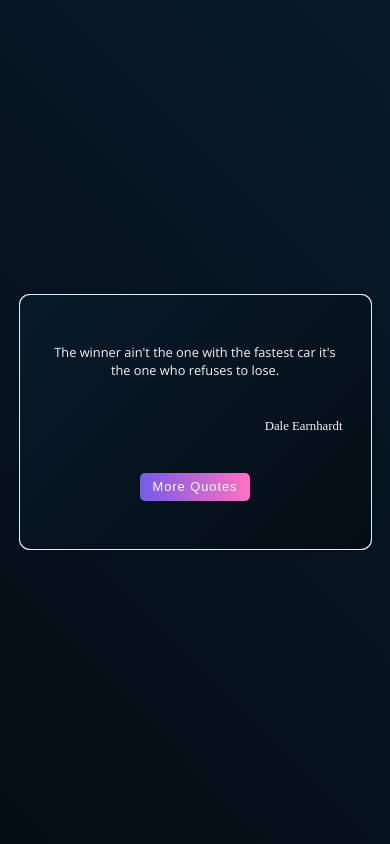
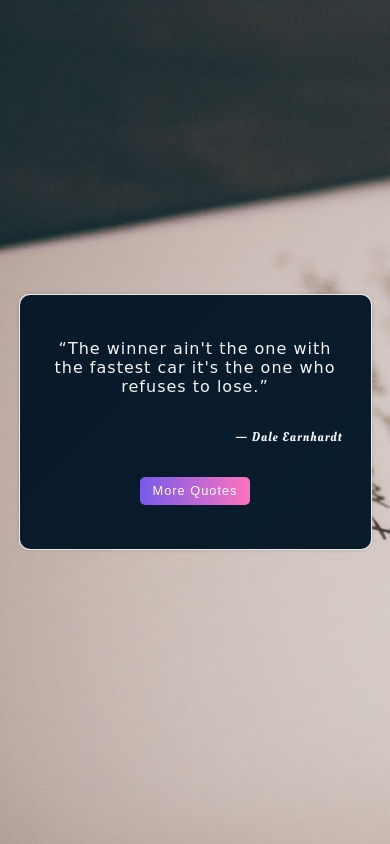
Before and after one commit to Noushad-web/Quotes.github.io, a plain HTML site: page index.html in a window 390 px wide. Drawn offline with nearby package versions, Linux system fonts and the light colour scheme; no server answers; a web font is replaced by a local one.

Commit message:
make responsive and bcc changed

```diff
--- a/index.css
+++ b/index.css
@@ -1,6 +1,6 @@
 /* font  */
 @import url('https://fonts.googleapis.com/css2?family=Open+Sans:ital@0;1&display=swap');
-
+@import url('https://fonts.googleapis.com/css2?family=Averia+Serif+Libre:ital,wght@1,300;1,400&family=Oleo+Script:wght@400;700&family=Overlock:ital@1&display=swap');
 
 *{
     margin: 0;
@@ -12,21 +12,20 @@ body{
     height: 100vh;
     display: grid;
     place-items: center;
-    background:linear-gradient(45deg ,#040d15 , #081a2a  );
+    /* background:linear-gradient(45deg ,#040d15 , #081a2a  ); */
+    background-image: url('./alvaro-serrano-hjwKMkehBco-unsplash.jpg');
+    background-size: cover;
     font-size: 14px;
 }
 
 .wrapper{
     width: 50%;
-    /* background-color: #6565ff; */
     padding: 2em 2em;
-    /* border:1px solid white; */
     border-radius: 10px;
-    min-height: 50%;
+    min-height: 40%;
     box-shadow: 0 0 5px rgba(0,0,0,0.2);
-    background:linear-gradient(-45deg ,#040d15 , #081a2a  ) no-repeat;
+    background:linear-gradient(-45deg ,#091c2c , #081a2a  ) no-repeat;
     display: grid;
-
     place-items: center;
     position: relative;
 }
@@ -60,19 +59,29 @@ body{
     transform: rotate(-5deg);
 }
 
-p{
-    font-size: 1.3rem;
+q,p{
+
     color: whitesmoke;
     width: 100%;
 }
 #quotes{
     text-align: center;
-    font-family: 'Open Sans', sans-serif;
-
+    font-family: 'Overlock', cursive;
+    font-size: 1.5rem;
+    letter-spacing: 1px;
 }
 
+
+
 #author{
+    font-size: 1.3rem;
     text-align: end;
+    font-family: 'Oleo Script', cursive;
+    letter-spacing: 1px;
+}
+#author::before{
+    content: '\2014';
+    color: white;
 }
 
 /* ripple effect start from here  */
@@ -116,9 +125,9 @@ span{
 
 
 @media screen  and (max-width:769px){
-    p{
+    /* p,q{
         font-size: 0.8rem;
-    }
+    } */
 
     .wrapper{
         width: 90%;
@@ -132,4 +141,12 @@ span{
         transform: rotate(0deg);
     }
 
+    #quotes{
+        font-size: 1rem;
+    }
+
+    #author{
+        font-size: 0.8rem;
+    }
+
 }
--- a/index.html
+++ b/index.html
@@ -12,7 +12,7 @@
 <body>
 
     <div class="wrapper">
-        <p id="quotes">The winner ain't the one with the fastest car it's the one who refuses to lose.</p>
+        <q id="quotes">The winner ain't the one with the fastest car it's the one who refuses to lose.</q>
 
         <p id="author"> Dale Earnhardt</p>
 
--- a/index.js
+++ b/index.js
@@ -2,7 +2,10 @@ const quoteDiv = document.getElementById('quotes');
 const authorDiv = document.getElementById('author');
 const btn = document.getElementById('btn');
 const api = 'https://type.fit/api/quotes';
-let realData = ""
+let realData = "";
+
+
+
 const getNewQuotes = () => {
     let randomNumber = Math.floor(Math.random() * (1643 - 1) + 1);
     // console.log(randomNumber);
```
Also changed, not shown: alvaro-serrano-hjwKMkehBco-unsplash.jpg (added).
